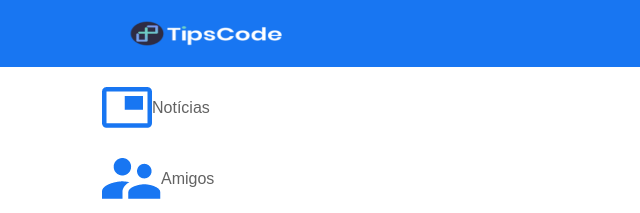
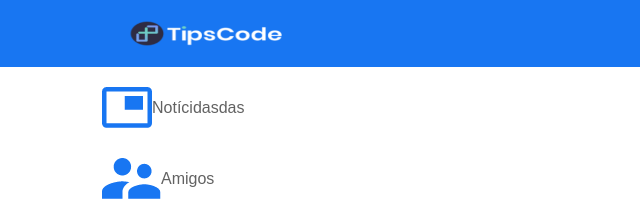
Before and after one commit to TobiasAlvz/FaceBook-Clone, a plain HTML site: page index.html in a window 1280 px wide. Shown: the top 213 px of the page, 0-640 px from the left. Drawn offline with nearby package versions, Linux system fonts and the light colour scheme.

Commit message:
Update index.html

```diff
--- a/index.html
+++ b/index.html
@@ -59,7 +59,7 @@
         <div class="imp-links">
           <a href="#" class="d-flex align-items-center">
             <img src="img/news.png" alt="Notícias" />
-            Notícias
+            Notícidasdas
           </a>
           <a href="#" class="d-flex align-items-center">
             <img src="img/friends.png" alt="Amigos" />
```
